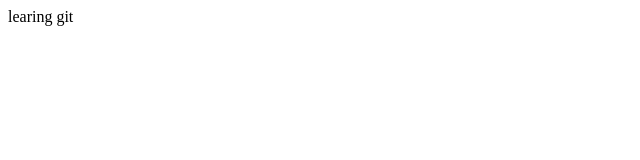
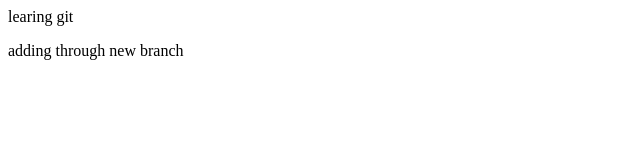
Before and after one commit to CODE-DEEPAK-15/localrepo, a plain HTML site: page index.html in a window 1280 px wide. Shown: the whole page, without its empty margins (0-640 px from the left). Drawn offline with Linux system fonts and the light colour scheme.

Commit message:
adding para

```diff
--- a/index.html
+++ b/index.html
@@ -1,3 +1,5 @@
 <p>learing git
 
 </p>
+
+<P>adding through new branch </P>
```
